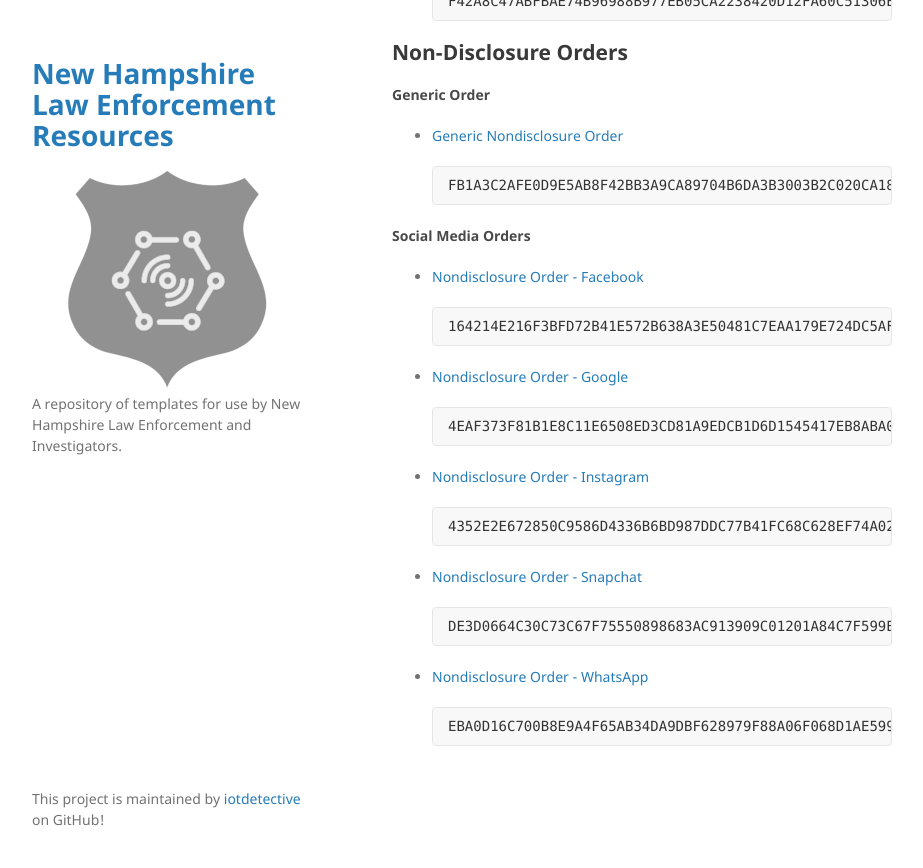
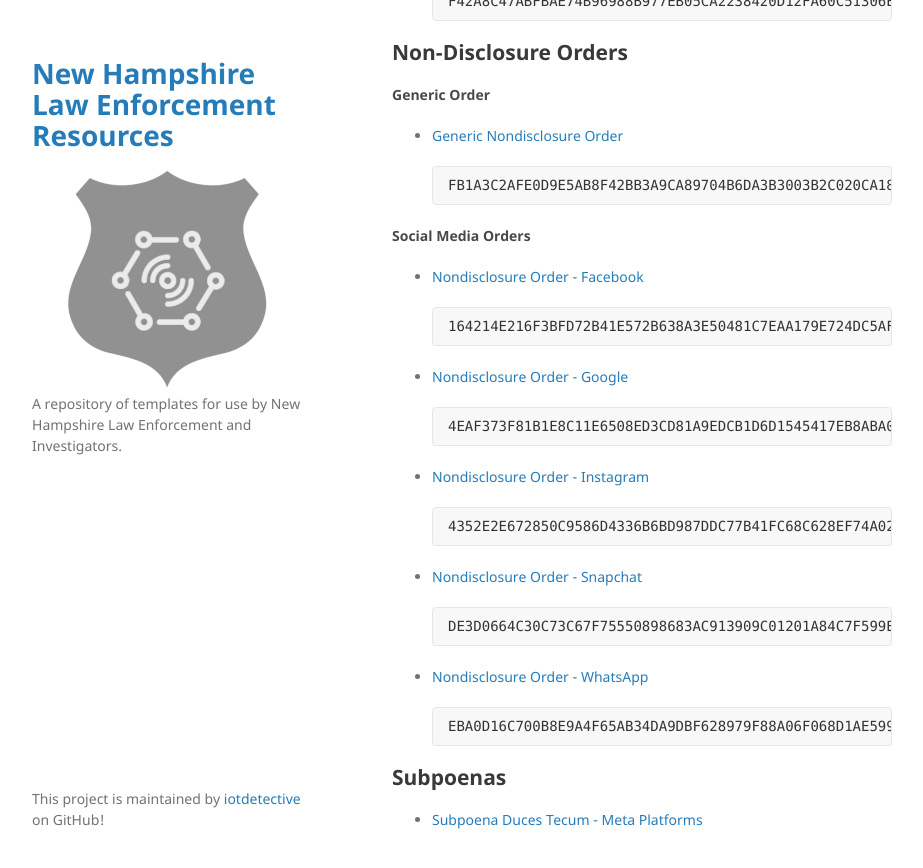
Before and after one commit to iotdetective/nhle-resources, a Jekyll site: the page built from index.md, in a window 1280 px wide and 900 px high, scrolled down 3328 px. Shown: the top 868 px of the window, without its empty margins (178-1101 px from the left). Built offline with Jekyll 4.4.1, drawn with Linux system fonts in a browser that asks for light colours; our own code applies the rules of GitHub Pages for plain Markdown files; part of the change alters nothing that is shown.

Commit message:
Update index.md

```diff
--- a/index.md
+++ b/index.md
@@ -5,10 +5,10 @@ layout: default
 Welcome, you have reached my public repository of various templates for use by New Hampshire Law Enforcement Officers and Investigators. All templates have been stripped of case relevant facts and identifying data, they will help guide you with the follow examples:
 - [Arrest Warrants](#arrest-warrants)
 - [Various Types of Search Warrants](#search-warrants)
-- [Verious Search Warrant Attachments](https://github.com/iotdetective/nhsw-templates/tree/main#search-warrant-attachments-page_with_curl)
-- [Motions to Seal](https://github.com/iotdetective/nhsw-templates/tree/main#motions-to-seal-lock_with_ink_pen)
-- [Non-Disclosure Orders](https://github.com/iotdetective/nhsw-templates/tree/main#non-disclosure-orders-mute)
-- Subpoena Duces Tecum
+- [Verious Search Warrant Attachments](#search-warrant-attachments)
+- [Motions to Seal](#motions-to-seal)
+- [Non-Disclosure Orders](#non-disclosure-orders)
+- [Subpoena Duces Tecum](#supoenas)
 
 **WARNING**: All links below this area are direct download links, these template files are either in [docx]  or [pdf] file format.  SHA256 file hashes have been provided with each file to help ensure file integrity, the hash will show up in a code block.
 
@@ -146,3 +146,7 @@ Welcome, you have reached my public repository of various templates for use by N
 * [Nondisclosure Order - WhatsApp](https://github.com/user-attachments/files/15855683/Nondisclosure.Order.-.WhatsApp.docx)
 
       EBA0D16C700B8E9A4F65AB34DA9DBF628979F88A06F068D1AE599CA455408BB2
+
+## Subpoenas
+
+* [Subpoena Duces Tecum - Meta Platforms](https://github.com/user-attachments/files/15856021/Subpoena.Duces.Tecum.-.Meta.Platforms.docx)
```
